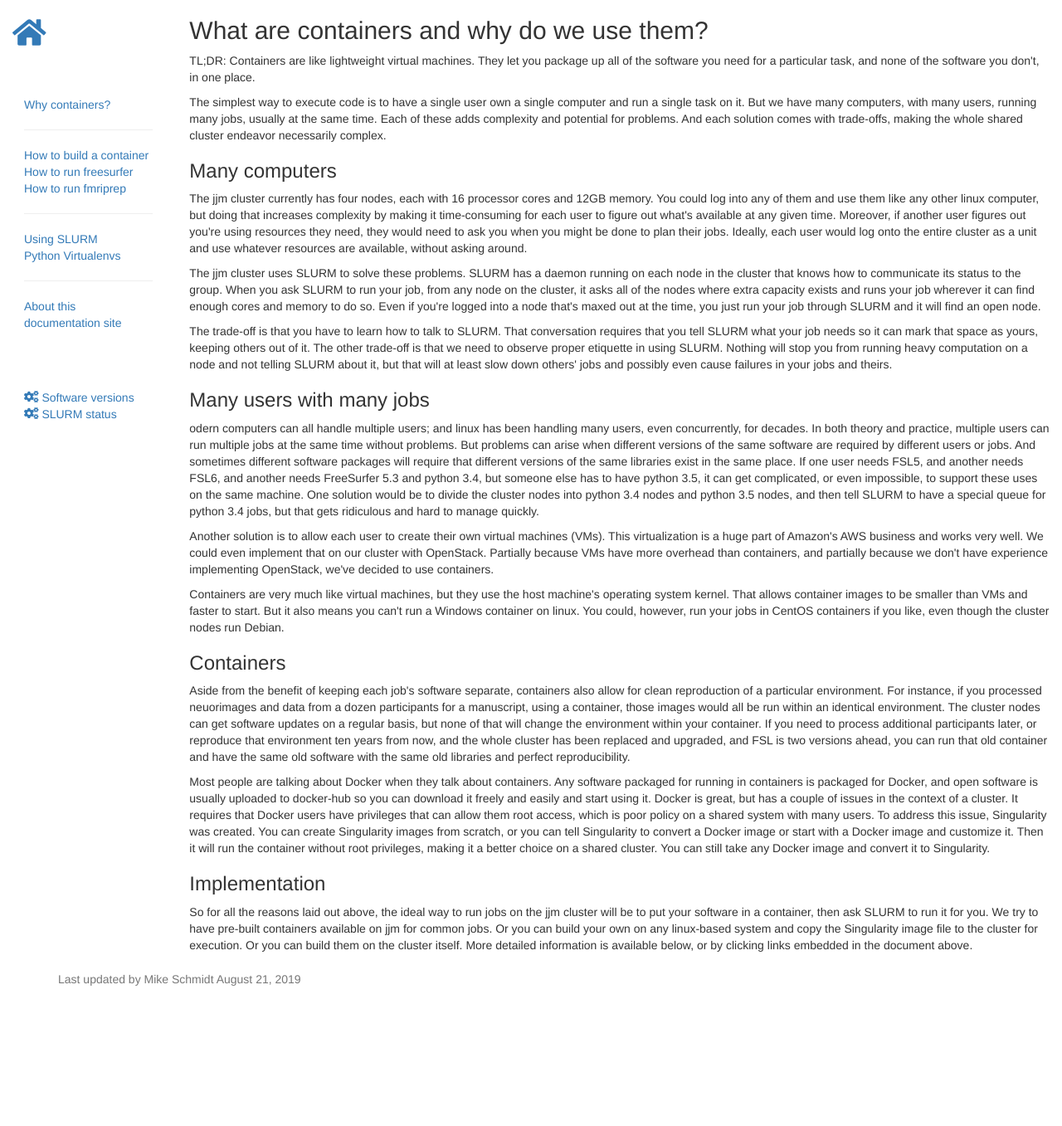
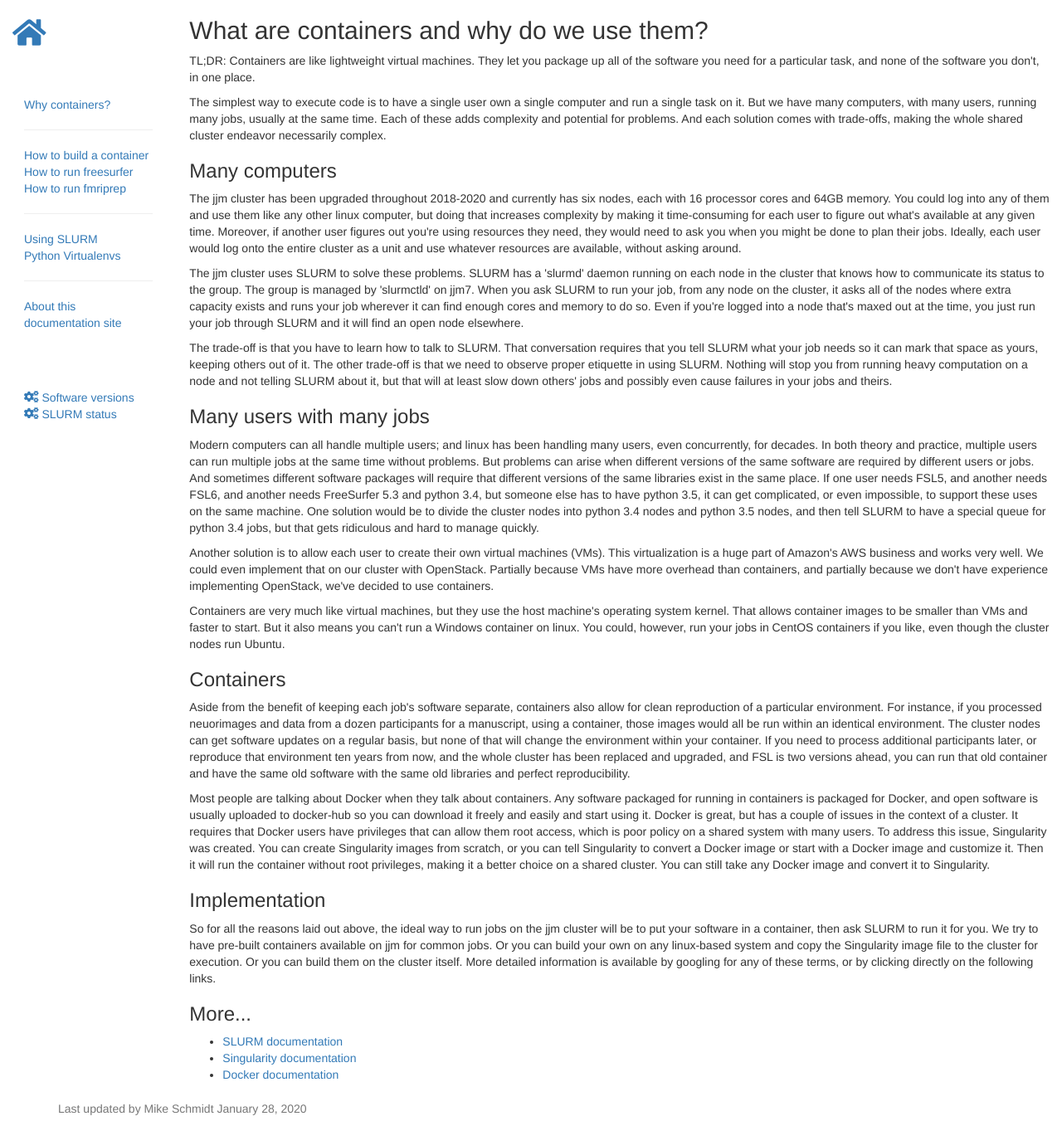
Before and after one commit to mfschmidt/jjmweb, a Django app: page /containers/ in a window 1280 px wide. Shown: the whole page at 83% size. Before the commit the page ends 1188 px from the top, so only its background shows below. Run offline with Django 3.2, Linux system fonts and the light colour scheme; some libraries are stand-ins or nearby versions.

Commit message:
Updated to fit jjm7 from jjm12

```diff
--- a/templates/base_generic.html
+++ b/templates/base_generic.html
@@ -52,7 +52,7 @@
   <footer class="footer">
     <div class="container">
     {% block footer %}
-      <span class="text-muted">Last updated by Mike Schmidt August 21, 2019</span>
+      <span class="text-muted">Last updated by Mike Schmidt January 28, 2020</span>
     {% endblock %}
     </div>
   </footer>
--- a/templates/containers.html
+++ b/templates/containers.html
@@ -4,34 +4,92 @@
 
 <h2>What are containers and why do we use them?</h2>
 
-<p>TL;DR: Containers are like lightweight virtual machines. They let you package up all of the software you need for a particular task, and none of the software you don't, in one place.</p>
+<p>TL;DR: Containers are like lightweight virtual machines. They let you package up all of the software you need for a
+    particular task, and none of the software you don't, in one place.</p>
 
-<p>The simplest way to execute code is to have a single user own a single computer and run a single task on it. But we have many computers, with many users, running many jobs, usually at the same time. Each of these adds complexity and potential for problems. And each solution comes with trade-offs, making the whole shared cluster endeavor necessarily complex.</p>
+<p>The simplest way to execute code is to have a single user own a single computer and run a single task on it. But we
+    have many computers, with many users, running many jobs, usually at the same time. Each of these adds complexity and
+    potential for problems. And each solution comes with trade-offs, making the whole shared cluster endeavor
+    necessarily complex.</p>
 
 <h3>Many computers</h3>
 
-<p>The jjm cluster currently has four nodes, each with 16 processor cores and 12GB memory. You could log into any of them and use them like any other linux computer, but doing that increases complexity by making it time-consuming for each user to figure out what's available at any given time. Moreover, if another user figures out you're using resources they need, they would need to ask you when you might be done to plan their jobs. Ideally, each user would log onto the entire cluster as a unit and use whatever resources are available, without asking around.</p>
+<p>The jjm cluster has been upgraded throughout 2018-2020 and currently has six nodes, each with 16 processor cores and
+    64GB memory. You could log into any of
+    them and use them like any other linux computer, but doing that increases complexity by making it time-consuming for
+    each user to figure out what's available at any given time. Moreover, if another user figures out you're using
+    resources they need, they would need to ask you when you might be done to plan their jobs. Ideally, each user would
+    log onto the entire cluster as a unit and use whatever resources are available, without asking around.</p>
 
-<p>The jjm cluster uses SLURM to solve these problems. SLURM has a daemon running on each node in the cluster that knows how to communicate its status to the group. When you ask SLURM to run your job, from any node on the cluster, it asks all of the nodes where extra capacity exists and runs your job wherever it can find enough cores and memory to do so. Even if you're logged into a node that's maxed out at the time, you just run your job through SLURM and it will find an open node.</p>
+<p>The jjm cluster uses SLURM to solve these problems. SLURM has a 'slurmd' daemon running on each node in the cluster
+    that knows
+    how to communicate its status to the group. The group is managed by 'slurmctld' on jjm7. When you ask SLURM to run
+    your job, from any node on the cluster, it
+    asks all of the nodes where extra capacity exists and runs your job wherever it can find enough cores and memory to
+    do so. Even if you're logged into a node that's maxed out at the time, you just run your job through SLURM and it
+    will find an open node elsewhere.</p>
 
-<p>The trade-off is that you have to learn how to talk to SLURM. That conversation requires that you tell SLURM what your job needs so it can mark that space as yours, keeping others out of it. The other trade-off is that we need to observe proper etiquette in using SLURM. Nothing will stop you from running heavy computation on a node and not telling SLURM about it, but that will at least slow down others' jobs and possibly even cause failures in your jobs and theirs.</p>
+<p>The trade-off is that you have to learn how to talk to SLURM. That conversation requires that you tell SLURM what
+    your job needs so it can mark that space as yours, keeping others out of it. The other trade-off is that we need to
+    observe proper etiquette in using SLURM. Nothing will stop you from running heavy computation on a node and not
+    telling SLURM about it, but that will at least slow down others' jobs and possibly even cause failures in your jobs
+    and theirs.</p>
 
 <h3>Many users with many jobs</h3>
 
-<p>odern computers can all handle multiple users; and linux has been handling many users, even concurrently, for decades. In both theory and practice, multiple users can run multiple jobs at the same time without problems. But problems can arise when different versions of the same software are required by different users or jobs. And sometimes different software packages will require that different versions of the same libraries exist in the same place. If one user needs FSL5, and another needs FSL6, and another needs FreeSurfer 5.3 and python 3.4, but someone else has to have python 3.5, it can get complicated, or even impossible, to support these uses on the same machine. One solution would be to divide the cluster nodes into python 3.4 nodes and python 3.5 nodes, and then tell SLURM to have a special queue for python 3.4 jobs, but that gets ridiculous and hard to manage quickly.</p>
+<p>Modern computers can all handle multiple users; and linux has been handling many users, even concurrently, for
+    decades. In both theory and practice, multiple users can run multiple jobs at the same time without problems. But
+    problems can arise when different versions of the same software are required by different users or jobs. And
+    sometimes different software packages will require that different versions of the same libraries exist in the same
+    place. If one user needs FSL5, and another needs FSL6, and another needs FreeSurfer 5.3 and python 3.4, but someone
+    else has to have python 3.5, it can get complicated, or even impossible, to support these uses on the same machine.
+    One solution would be to divide the cluster nodes into python 3.4 nodes and python 3.5 nodes, and then tell SLURM to
+    have a special queue for python 3.4 jobs, but that gets ridiculous and hard to manage quickly.</p>
 
-<p>Another solution is to allow each user to create their own virtual machines (VMs). This virtualization is a huge part of Amazon's AWS business and works very well. We could even implement that on our cluster with OpenStack. Partially because VMs have more overhead than containers, and partially because  we don't have experience implementing OpenStack, we've decided to use containers.</p>
+<p>Another solution is to allow each user to create their own virtual machines (VMs). This virtualization is a huge part
+    of Amazon's AWS business and works very well. We could even implement that on our cluster with OpenStack. Partially
+    because VMs have more overhead than containers, and partially because we don't have experience implementing
+    OpenStack, we've decided to use containers.</p>
 
-<p>Containers are very much like virtual machines, but they use the host machine's operating system kernel. That allows container images to be smaller than VMs and faster to start. But it also means you can't run a Windows container on linux. You could, however, run your jobs in CentOS containers if you like, even though the cluster nodes run Debian.</p>
+<p>Containers are very much like virtual machines, but they use the host machine's operating system kernel. That allows
+    container images to be smaller than VMs and faster to start. But it also means you can't run a Windows container on
+    linux. You could, however, run your jobs in CentOS containers if you like, even though the cluster nodes run Ubuntu.
+</p>
 
 <h3>Containers</h3>
 
-<p>Aside from the benefit of keeping each job's software separate, containers also allow for clean reproduction of a particular environment. For instance, if you processed neuorimages and data from a dozen participants for a manuscript, using a container, those images would all be run within an identical environment. The cluster nodes can get software updates on a regular basis, but none of that will change the environment within your container. If you need to process additional participants later, or reproduce that environment ten years from now, and the whole cluster has been replaced and upgraded, and FSL is two versions ahead, you can run that old container and have the same old software with the same old libraries and perfect reproducibility.</p>
+<p>Aside from the benefit of keeping each job's software separate, containers also allow for clean reproduction of a
+    particular environment. For instance, if you processed neuorimages and data from a dozen participants for a
+    manuscript, using a container, those images would all be run within an identical environment. The cluster nodes can
+    get software updates on a regular basis, but none of that will change the environment within your container. If you
+    need to process additional participants later, or reproduce that environment ten years from now, and the whole
+    cluster has been replaced and upgraded, and FSL is two versions ahead, you can run that old container and have the
+    same old software with the same old libraries and perfect reproducibility.</p>
 
-<p>Most people are talking about Docker when they talk about containers. Any software packaged for running in containers is packaged for Docker, and open software is usually uploaded to docker-hub so you can download it freely and easily and start using it. Docker is great, but has a couple of issues in the context of a cluster. It requires that Docker users have privileges that can allow them root access, which is poor policy on a shared system with many users. To address this issue, Singularity was created. You can create Singularity images from scratch, or you can tell Singularity to convert a Docker image or start with a Docker image and customize it. Then it will run the container without root privileges, making it a better choice on a shared cluster. You can still take any Docker image and convert it to Singularity.</p>
+<p>Most people are talking about Docker when they talk about containers. Any software packaged for running in containers
+    is packaged for Docker, and open software is usually uploaded to docker-hub so you can download it freely and easily
+    and start using it. Docker is great, but has a couple of issues in the context of a cluster. It requires that Docker
+    users have privileges that can allow them root access, which is poor policy on a shared system with many users. To
+    address this issue, Singularity was created. You can create Singularity images from scratch, or you can tell
+    Singularity to convert a Docker image or start with a Docker image and customize it. Then it will run the container
+    without root privileges, making it a better choice on a shared cluster. You can still take any Docker image and
+    convert it to Singularity.</p>
 
 <h3>Implementation</h3>
 
-<p>So for all the reasons laid out above, the ideal way to run jobs on the jjm cluster will be to put your software in a container, then ask SLURM to run it for you. We try to have pre-built containers available on jjm for common jobs. Or you can build your own on any linux-based system and copy the Singularity image file to the cluster for execution. Or you can build them on the cluster itself. More detailed information is available below, or by clicking links embedded in the document above.</p>
+<p>So for all the reasons laid out above, the ideal way to run jobs on the jjm cluster will be to put your software in a
+    container, then ask SLURM to run it for you. We try to have pre-built containers available on jjm for common jobs.
+    Or you can build your own on any linux-based system and copy the Singularity image file to the cluster for
+    execution. Or you can build them on the cluster itself. More detailed information is available by googling for any
+    of these terms, or by clicking
+    directly on the following links.</p>
+
+<h3>More...</h3>
+
+<ul>
+    <li><a href="https://slurm.schedmd.com/documentation.html">SLURM documentation</a></li>
+    <li><a href="https://sylabs.io/guides/3.5/user-guide/">Singularity documentation</a></li>
+    <li><a href="https://docs.docker.com/get-started/">Docker documentation</a></li>
+</ul>
 
 {% endblock %}
```
Also changed, not shown: jjmweb/settings.py (+3 -6 lines), templates/docsite.html (+37 -7 lines), templates/how_to_batch.html (+7 -2 lines), templates/how_to_container.html (+11 -6 lines), templates/how_to_fmriprep.html (+6 -2 lines), templates/how_to_freesurfer.html (+9 -8 lines), templates/how_to_venv.html (+6 -2 lines), templates/index.html (+17 -9 lines), templates/versions.html (+12 -6 lines), 1 other file.
